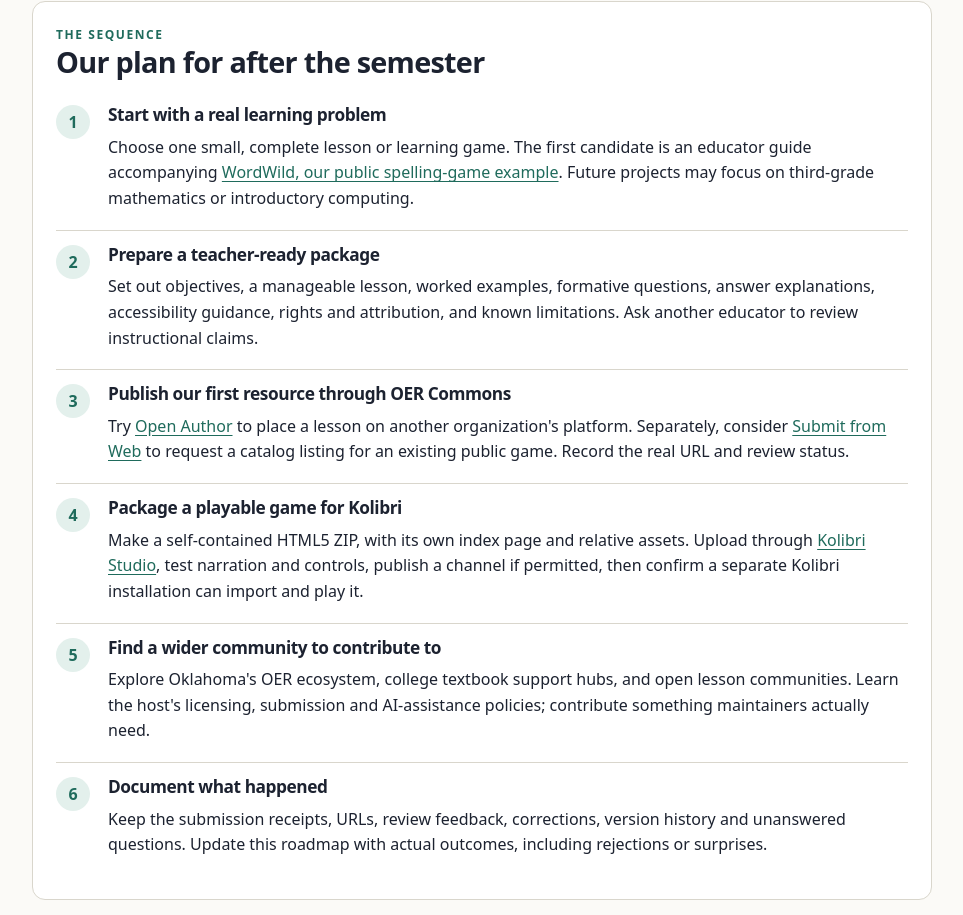
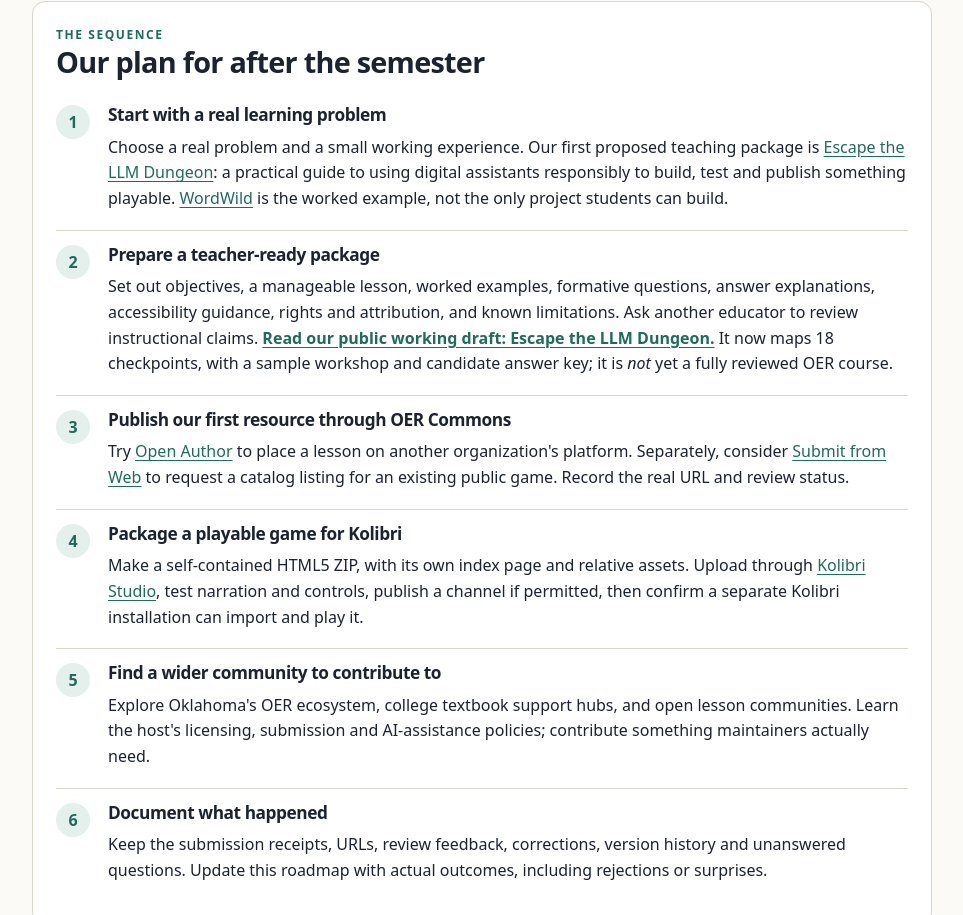
Before and after one commit to jeremy-evert/swosu-computing, a plain HTML site: page show-your-work/open-source-education/index.html in a window 1280 px wide. Shown: the part 1255-2170 px from the top of the page, without its empty margins (158-1121 px from the left). Drawn offline with Linux system fonts and the light colour scheme.

Commit message:
roadmap: advertise LLM Dungeon as the draft teacher-package deliverable

```diff
--- a/show-your-work/open-source-education/index.html
+++ b/show-your-work/open-source-education/index.html
@@ -94,8 +94,8 @@ footer a{margin-right:10px}
 <section id="roadmap" class="card">
   <div class="kicker">The sequence</div>
   <h2>Our plan for after the semester</h2>
-  <div class="step"><div class="num">1</div><div><h3>Start with a real learning problem</h3><p>Choose one small, complete lesson or learning game. The first candidate is an educator guide accompanying <a href="https://jeremy-evert.github.io/oeqa_spell_roller_public/wordwild/">WordWild, our public spelling-game example</a>. Future projects may focus on third-grade mathematics or introductory computing.</p></div></div>
-  <div class="step"><div class="num">2</div><div><h3>Prepare a teacher-ready package</h3><p>Set out objectives, a manageable lesson, worked examples, formative questions, answer explanations, accessibility guidance, rights and attribution, and known limitations. Ask another educator to review instructional claims.</p></div></div>
+  <div class="step"><div class="num">1</div><div><h3>Start with a real learning problem</h3><p>Choose a real problem and a small working experience. Our first proposed teaching package is <a href="field-guide/">Escape the LLM Dungeon</a>: a practical guide to using digital assistants responsibly to build, test and publish something playable. <a href="https://jeremy-evert.github.io/oeqa_spell_roller_public/wordwild/">WordWild</a> is the worked example, not the only project students can build.</p></div></div>
+  <div class="step"><div class="num">2</div><div><h3>Prepare a teacher-ready package</h3><p>Set out objectives, a manageable lesson, worked examples, formative questions, answer explanations, accessibility guidance, rights and attribution, and known limitations. Ask another educator to review instructional claims. <strong><a href="field-guide/">Read our public working draft: Escape the LLM Dungeon.</a></strong> It now maps 18 checkpoints, with a sample workshop and candidate answer key; it is <em>not</em> yet a fully reviewed OER course.</p></div></div>
   <div class="step"><div class="num">3</div><div><h3>Publish our first resource through OER Commons</h3><p>Try <a href="https://help.oercommons.org/support/solutions/articles/42000067049-create-a-resource-with-open-author">Open Author</a> to place a lesson on another organization's platform. Separately, consider <a href="https://help.oercommons.org/support/solutions/articles/42000046849-submit-oer">Submit from Web</a> to request a catalog listing for an existing public game. Record the real URL and review status.</p></div></div>
   <div class="step"><div class="num">4</div><div><h3>Package a playable game for Kolibri</h3><p>Make a self-contained HTML5 ZIP, with its own index page and relative assets. Upload through <a href="https://studio.learningequality.org/">Kolibri Studio</a>, test narration and controls, publish a channel if permitted, then confirm a separate Kolibri installation can import and play it.</p></div></div>
   <div class="step"><div class="num">5</div><div><h3>Find a wider community to contribute to</h3><p>Explore Oklahoma's OER ecosystem, college textbook support hubs, and open lesson communities. Learn the host's licensing, submission and AI-assistance policies; contribute something maintainers actually need.</p></div></div>
@@ -168,7 +168,7 @@ footer a{margin-right:10px}
 <section id="package" class="card">
   <div class="kicker">The deliverable</div>
   <h2>What a complete contribution should contain</h2>
-  <p>Our first submission will be deliberately small and complete, not an enormous unreviewed curriculum dump.</p>
+  <p>Our <a href="field-guide/">first public working draft</a> is a roadmap for building with ChatGPT, Claude, Gemini and other digital assistants, from permission-safe Gmail exercises to GitHub hosting, narration, trustworthy sources, RAG, testing and deployment. WordWild supplies real examples of the process. When it is time to submit to an external OER publisher, we will start with one independently reviewed, manageable module rather than an unreviewed eighteen-chapter course.</p>
   <ul>
     <li><strong>Who it serves:</strong> grade level, prerequisites, learning objectives and estimated time.</li>
     <li><strong>What to teach:</strong> a 20–45 minute lesson, two original worked examples and misconceptions addressed.</li>
@@ -177,7 +177,7 @@ footer a{margin-right:10px}
     <li><strong>How others can reuse it:</strong> accessible formats, source and asset credits, explicit rights/license, version and date.</li>
     <li><strong>What we actually know:</strong> test evidence, unresolved instructional claims, platform limits and a way to report corrections.</li>
   </ul>
-  <div class="callout"><strong>Example:</strong> WordWild has playable Flashcards and Printer games on our existing public site. The next proposed contribution is a reviewed teacher-facing spelling activity that links to the game. It is a <em>candidate resource</em>, not a proven literacy intervention.</div>
+  <div class="callout"><strong>Working draft:</strong> <a href="field-guide/">Escape the LLM Dungeon: from digital assistants to playable, published projects</a>. The <a href="field-guide/">public course map</a> has 18 checkpoints; the <a href="https://github.com/jeremy-evert/swosu-computing/blob/main/show-your-work/open-source-education/field-guide/INSTRUCTOR_NOTES.md">candidate instructor notes</a> include a 45-minute workshop, two worked examples and a provisional question/answer set. WordWild is an illustrative project, not a proven literacy intervention. Human review and external OER submission remain future work.</div>
   <p><a href="https://jeremy-evert.github.io/oeqa_spell_roller_public/wordwild/">Play the existing WordWild Arcade</a> · <a href="https://github.com/jeremy-evert/oeqa_spell_roller_public/blob/main/wordwild/KNOWN_LIMITS.md">Read the known limits</a> · <a href="../#checklist">Use the publishing checklist</a></p>
 </section>
 
@@ -188,7 +188,7 @@ footer a{margin-right:10px}
     <thead><tr><th>Milestone</th><th>What counts as evidence</th><th>Status on Nov. 16, 2026</th></tr></thead>
     <tbody>
       <tr><td>Public demonstration on our own website</td><td>Playable page, source, usage notes and honest limits</td><td><strong>Available now</strong></td></tr>
-      <tr><td>Teacher-ready OER package</td><td>Reviewed lesson, examples, checks, accessibility and rights</td><td>Planned</td></tr>
+      <tr><td>Teacher-ready OER package</td><td>Working course map and sample lesson, pending independent educator, accessibility and rights review</td><td><a href="field-guide/">Public working draft available</a>; not yet reviewed</td></tr>
       <tr><td>Externally hosted OER Commons lesson</td><td>A real outside-hosted lesson URL that visitors can open</td><td>Not submitted</td></tr>
       <tr><td>OER Commons catalog listing</td><td>An approved listing, not merely a pending submission</td><td>Not submitted</td></tr>
       <tr><td>Kolibri distribution</td><td>Published channel plus successful import and playback elsewhere</td><td>Not started</td></tr>
```
